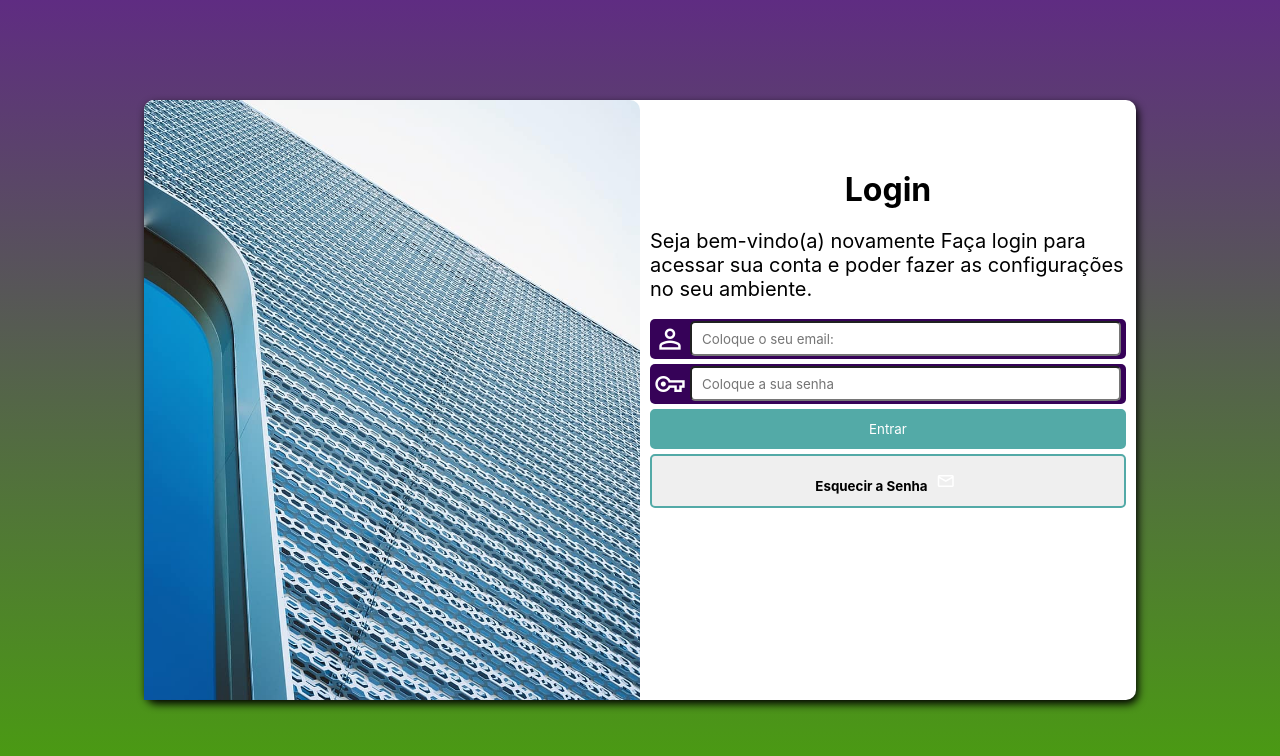
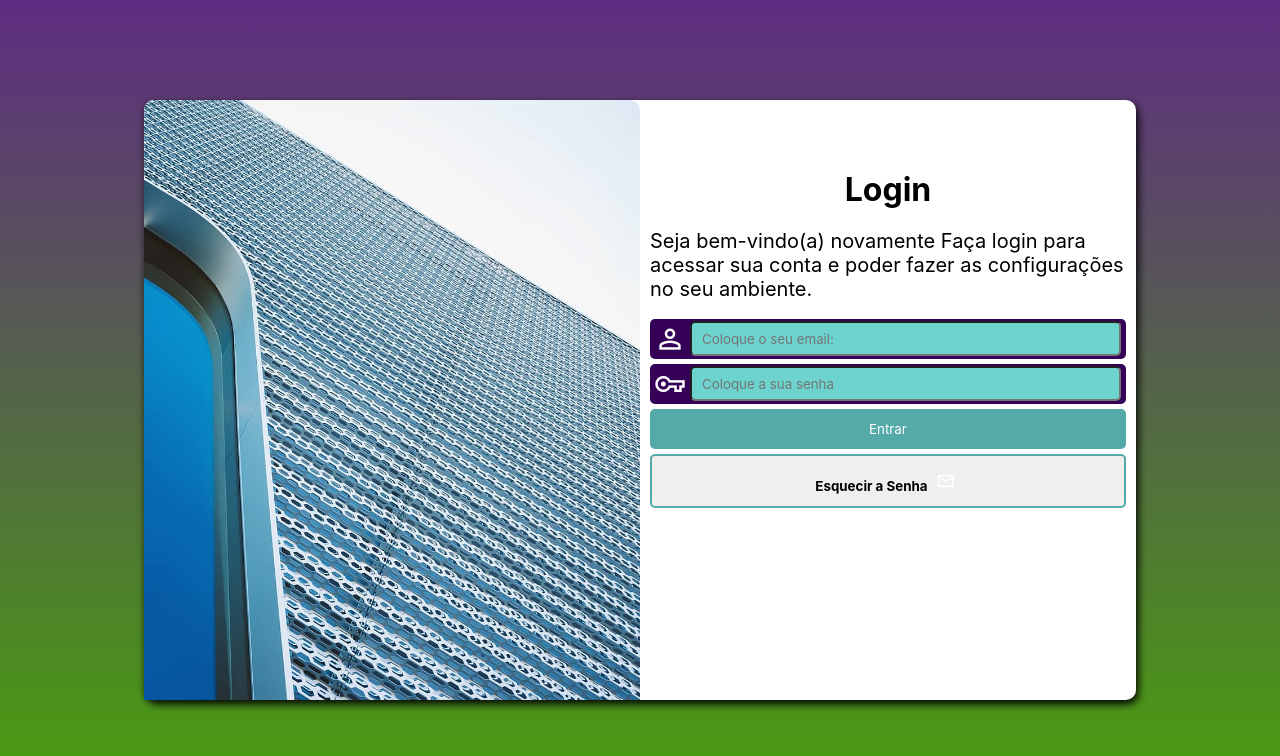
Before and after one commit to InlaSantos/projeto-login, a plain HTML site: page index.html in a window 1280 px wide. Drawn offline with nearby package versions, Linux system fonts and the light colour scheme.

Commit message:
Finalizando-projeto

```diff
--- a/estilo/style.css
+++ b/estilo/style.css
@@ -89,8 +89,13 @@ label{
     padding: 10px;
     border-radius: 5px;
     transform: translateY(2px);
+    background-color: #6cd3cf;
 
 
+}
+
+#iemail:focus-within{
+    background-color: white;
 }
 #people{
     font-size: 2em;
@@ -118,6 +123,11 @@ label{
     padding: 10px;
     border-radius: 5px;
     transform: translateY(2px);
+    background-color: #6cd3cf
+}
+
+#isenha:focus-within{
+    background-color: white;
 }
 
 #key{
```
